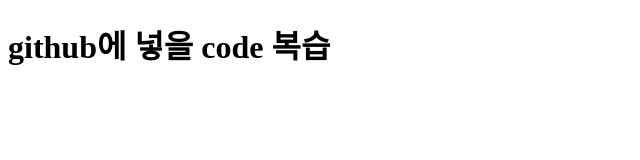
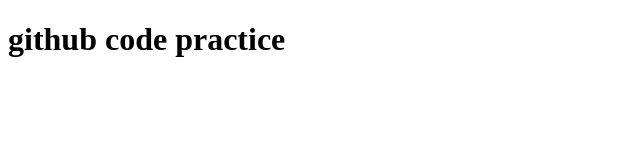
Before and after one commit to chick18/my-first-web-stie, a plain HTML site: page 1-18github에 넣을 코드.html in a window 1280 px wide. Shown: the whole page, without its empty margins (0-640 px from the left). Drawn offline with Linux system fonts and the light colour scheme.

Commit message:
Update 1-18github에 넣을 코드.html

```diff
--- a/1-18github에 넣을 코드.html
+++ b/1-18github에 넣을 코드.html
@@ -1,10 +1,10 @@
 <!doctype html>
 <html>
     <head>
-        <title>github에 넣을 code 복습</title>
+        <title>github code practice</title>
         <meta charset="utf-8">
     </head>
     <body>
-        <h1>github에 넣을 code 복습</h1>
+        <h1>github code practice</h1>
     </body>
 </html>
```
